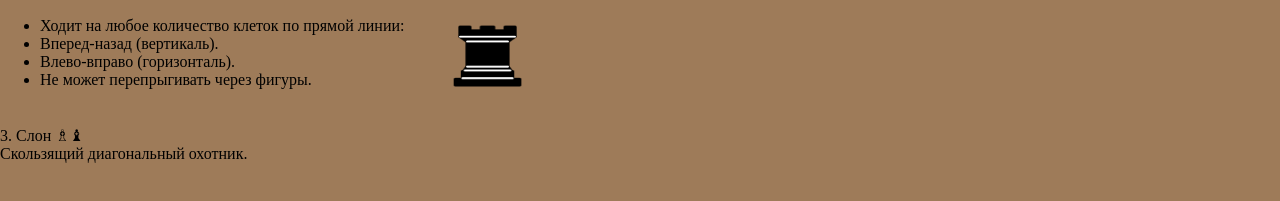
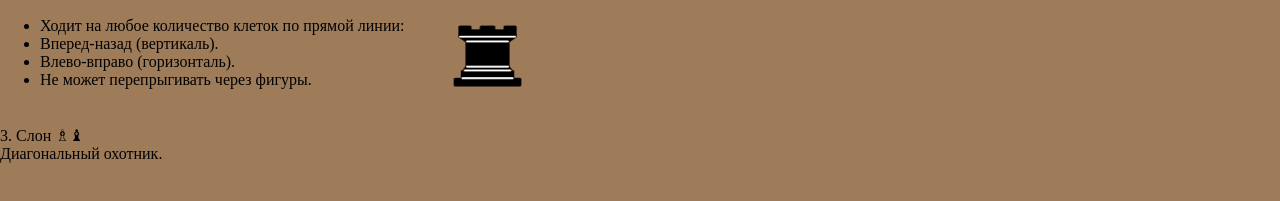
Before and after one commit to chelovek909/chelovek909.github.io, a plain HTML site: page index.html in a window 1280 px wide. Shown: the part 1680-1881 px from the top of the page. Drawn offline with Linux system fonts and the light colour scheme.

Commit message:
index.html

```diff
--- a/index.html
+++ b/index.html
@@ -21,7 +21,7 @@
     <noscript><div><img src="https://mc.yandex.ru/watch/109207009" style="position:absolute; left:-9999px;" alt="" /></div></noscript>
     <!-- /Yandex.Metrika counter -->
   </head>
-  <body>
+<body>
     <header>
       <h2 class="information">Информация</h2>
       <div class="pust"></div>
@@ -94,7 +94,7 @@
           </ul>
           <img class="figuri" src="rock.png" alt="rock">
         </div>
-        <p>3. Слон ♗♝<br>Скользящий диагональный охотник.</p>
+        <p>3. Слон ♗♝<br>Диагональный охотник.</p>
           <div class="fle">
           <ul>
             <li>Ходит на любое количество клеток строго по диагонали.</li>
@@ -143,6 +143,7 @@
           <li>Король не находится под шахом и не пересекает битое поле(поле, которое находится под ударом фигуры или пешки противника).</li>
         </ol>
       </article>
+
       <article class="hod">
         <h3>4 Осуществление хода</h3>
         <p>Ход считается сделанным:</p>
@@ -153,6 +154,7 @@
           <li>при превращении пешки, когда пешка снята с доски и игрок отнял руку от новой фигуры, поставленной на поле превращения.</li>
         </ul>
       </article>
+
       <article class="prikosnovenie">
         <h3>5 Прикосновение к фигуре</h3>
         <p>Прикосновение к фигуре Игрок может поправить расположение одной или нескольких фигур на их полях, предупредив заблаговременно соперника об этом. В противном случае, если игрок прикоснётся:</p>
@@ -163,6 +165,8 @@
         </ul>
         <p>При невозможности выполнения ни одного из этих условий, игрок может сделать любой ход.</p>
       </article>
+
+
       <article class="check">
         <h3>6 Шах</h3>
         <p>Шах королю имеет место, когда поле, которое он занимает, оказалось под ударом фигур противника. <br>Шах королю должен быть отражён следующим ходом. Шах можно отбить одним из следующих способов:</p>
@@ -174,6 +178,8 @@
         <p>Второй и третий способ защиты невозможны, если объявлен двойной шах, а также невозможно прикрыть короля фигурой, если атакует конь.
 <br>Если шах невозможно отразить следующим ходом, то объявляется мат, и игрок, который поставил мат, объявляется победителем партии.</p>
       </article>
+
+
       <article class="win">
         <h3>7 Выигрыш партии</h3>
         <ol>
@@ -186,6 +192,8 @@
           <li>Игроку может быть присуждена техническая победа, если у него нет пары или соперник был удалён из турнира, опоздал.</li>
         </ol>
       </article>
+
+
       <article class="draw">
         <h3>8 Ничья</h3>
         <p>Партия заканчивается вничью:</p>
@@ -200,6 +208,8 @@
           <li>Если используются рекомендации ФИДЕ в последнем периоде без добавления, арбитр присуждает ничью после заявления шахматиста, у которого осталось меньше двух минут, а его соперник не может или не пытается выиграть партию нормальными способами (то есть игра на флажок).</li>
         </ol>
       </article>
+
+
     </main>
     <footer>
       <div class="kl"></div>
```
